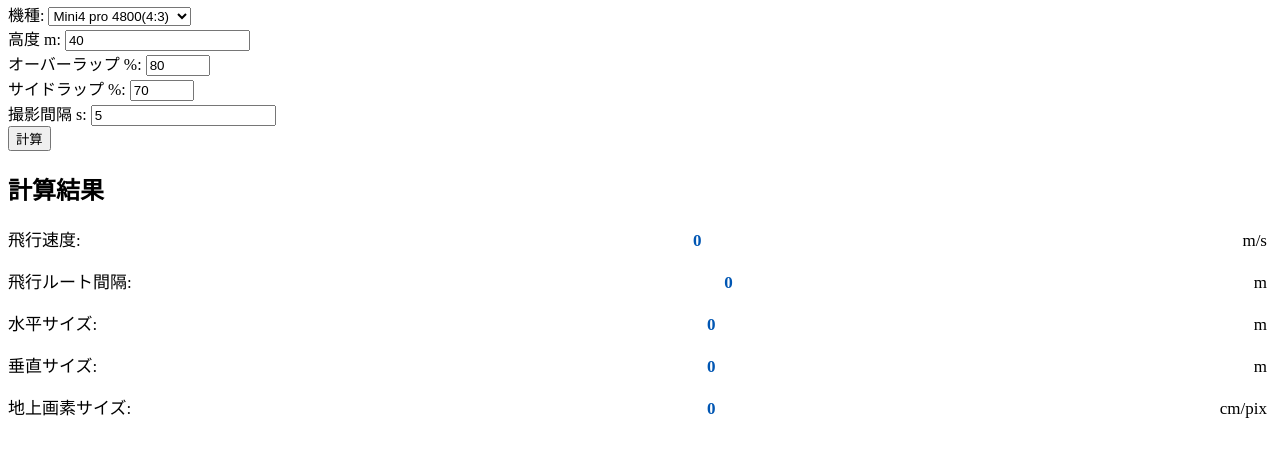
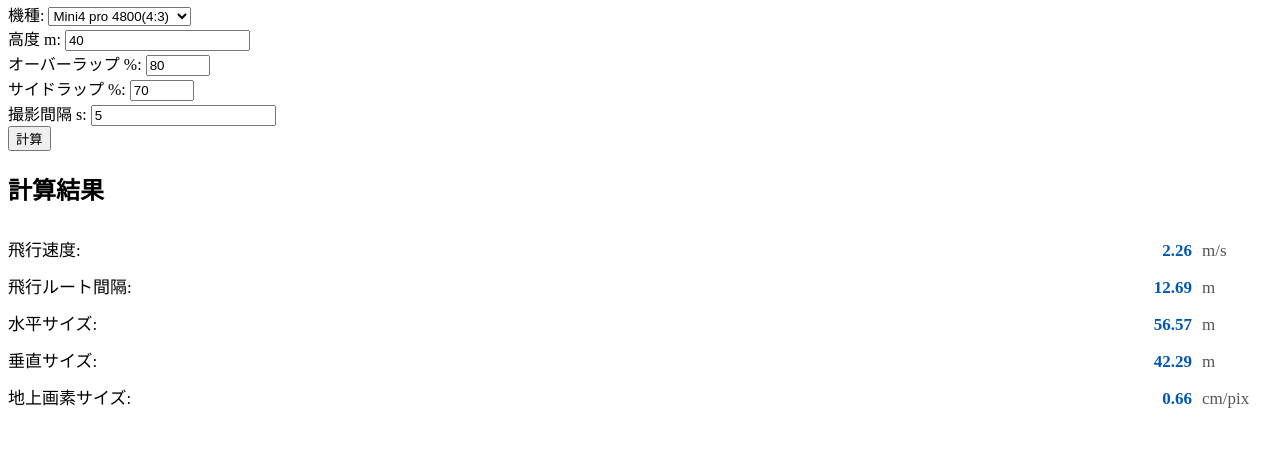
Before and after one commit to miku1016/uavcal-app, a plain HTML site: page index.html in a window 1280 px wide. Shown: the part 87-544 px from the top of the page. Drawn offline with Linux system fonts and the light colour scheme.

Commit message:
Add files via upload

```diff
--- a/index.html
+++ b/index.html
@@ -13,8 +13,7 @@
         <div class="input-section">
             <label for="model">機種:</label>
             <select id="model">
-                <!-- JavaScriptでオプションがここに追加されます -->
-            </select>
+                </select>
         </div>
 
         <div class="input-section">
@@ -41,11 +40,31 @@
 
         <h2>計算結果</h2>
         <div class="results-section">
-            <p>飛行速度: <span id="flightSpeed">0</span> m/s</p>
-            <p>飛行ルート間隔: <span id="flightRouteSpacing">0</span> m</p>
-            <p>水平サイズ: <span id="horizontalSize">0</span> m</p>
-            <p>垂直サイズ: <span id="verticalSize">0</span> m</p>
-            <p>地上画素サイズ: <span id="gsd">0</span> cm/pix</p>
+            <div class="result-row">
+                <span class="result-label">飛行速度:</span>
+                <span id="flightSpeed" class="result-value">0.00</span>
+                <span class="result-unit">m/s</span>
+            </div>
+            <div class="result-row">
+                <span class="result-label">飛行ルート間隔:</span>
+                <span id="flightRouteSpacing" class="result-value">0.00</span>
+                <span class="result-unit">m</span>
+            </div>
+            <div class="result-row">
+                <span class="result-label">水平サイズ:</span>
+                <span id="horizontalSize" class="result-value">0.00</span>
+                <span class="result-unit">m</span>
+            </div>
+            <div class="result-row">
+                <span class="result-label">垂直サイズ:</span>
+                <span id="verticalSize" class="result-value">0.00</span>
+                <span class="result-unit">m</span>
+            </div>
+            <div class="result-row">
+                <span class="result-label">地上画素サイズ:</span>
+                <span id="gsd" class="result-value">0.00</span>
+                <span class="result-unit">cm/pix</span>
+            </div>
         </div>
     </div>
 
--- a/script.js
+++ b/script.js
@@ -22,19 +22,19 @@ document.addEventListener('DOMContentLoaded', () => {
             verticalSensorSize: 7.4,  // mm
             focalLength: 7           // mm (焦点距離と仮定)
         },
-        "DJI Mavic 3 (4:3)": { // 例として別の機種を追加
+        "DJI Mavic 3 (4:3)": {
             horizontalPixels: 5280,
             verticalPixels: 3956,
-            horizontalSensorSize: 13.2, // mm (Mavic 3の4/3インチセンサーの約)
-            verticalSensorSize: 9.9,  // mm
-            focalLength: 24          // mm (Mavic 3の広角レンズ換算焦点距離)
+            horizontalSensorSize: 13.2,
+            verticalSensorSize: 9.9,
+            focalLength: 24
         },
-        "Phantom 4 Pro (3:2)": { // 例としてさらに別の機種を追加
+        "Phantom 4 Pro (3:2)": {
             horizontalPixels: 5472,
             verticalPixels: 3648,
-            horizontalSensorSize: 13.2, // mm (1インチセンサーの約)
-            verticalSensorSize: 8.8,  // mm
-            focalLength: 8.8          // mm (Phantom 4 Proの焦点距離)
+            horizontalSensorSize: 13.2,
+            verticalSensorSize: 8.8,
+            focalLength: 8.8
         }
     };
 
@@ -60,27 +60,23 @@ document.addEventListener('DOMContentLoaded', () => {
 
         if (!data || isNaN(altitude) || isNaN(overlap) || isNaN(sidelap) || isNaN(interval) || altitude <= 0) {
             alert("全ての項目を正しく入力してください。");
-            // 入力が不正な場合は結果をクリア
-            flightSpeedSpan.textContent = '0';
-            flightRouteSpacingSpan.textContent = '0';
-            horizontalSizeSpan.textContent = '0';
-            verticalSizeSpan.textContent = '0';
-            gsdSpan.textContent = '0';
+            // 入力が不正な場合は結果をクリア（小数点の位置を揃えるため 0.00 に設定）
+            flightSpeedSpan.textContent = '0.00';
+            flightRouteSpacingSpan.textContent = '0.00';
+            horizontalSizeSpan.textContent = '0.00';
+            verticalSizeSpan.textContent = '0.00';
+            gsdSpan.textContent = '0.00';
             return;
         }
 
         const { horizontalPixels, verticalPixels, horizontalSensorSize, verticalSensorSize, focalLength } = data;
 
         // 地上画素サイズ (GSD) 計算 (cm/pix)
-        const gsdHorizontal_m_per_pix = (horizontalSensorSize / 1000) * altitude / (focalLength / 1000) / horizontalPixels; // m/pix
-        // const gsdVertical_m_per_pix = (verticalSensorSize / 1000) * altitude / (focalLength / 1000) / verticalPixels;     // m/pix
-
-        const gsd_cm_per_pix = gsdHorizontal_m_per_pix * 100; // cm/pix
+        const gsdHorizontal_m_per_pix = (horizontalSensorSize / 1000) * altitude / (focalLength / 1000) / horizontalPixels;
+        const gsd_cm_per_pix = gsdHorizontal_m_per_pix * 100;
 
         // 地上での水平・垂直撮影範囲 (FOV) 計算 (m)
         const horizontalFov_m = gsdHorizontal_m_per_pix * horizontalPixels;
-        // 垂直FOVは垂直GSDを使うべきですが、今回は水平GSDを基準にしているため、一旦水平GSDから垂直FOVを計算します。
-        // 正確には垂直GSDを計算し、それを使うべきです。
         const verticalFov_m = (verticalSensorSize / 1000) * altitude / (focalLength / 1000);
 
         // 飛行速度 (m/s)
@@ -106,7 +102,8 @@ document.addEventListener('DOMContentLoaded', () => {
     // 機種選択、入力値変更時にリアルタイムで更新
     modelSelect.addEventListener('change', calculateUAVParameters);
     altitudeInput.addEventListener('input', calculateUAVParameters);
-    overlapInput.addEventListener('input', calculateUavParameters);
+    // 【修正】calculateUavParameters -> calculateUAVParameters のタイポを修正
+    overlapInput.addEventListener('input', calculateUAVParameters);
     sidelapInput.addEventListener('input', calculateUAVParameters);
     intervalInput.addEventListener('input', calculateUAVParameters);
 
--- a/style.css
+++ b/style.css
@@ -1,20 +1,35 @@
-/* 既存のCSSに以下を追加または変更 */
-
-.results-section p {
-    font-size: 17px;
-    margin-bottom: 10px;
-    display: flex; /* Flexboxを使って左右に配置 */
-    justify-content: space-between; /* 要素を左右に分ける */
-    align-items: baseline; /* テキストのベースラインを揃える */
-    padding-right: 5px; /* 右端に少しパディングを追加して揃えやすくする */
+/* --- 計算結果セクションのレイアウト --- */
+.results-section {
+    display: flex;
+    flex-direction: column;
+    gap: 12px; /* 行間の余白 */
+    padding: 10px 0;
 }
 
-.results-section span {
+.result-row {
+    display: flex;
+    align-items: baseline;
+    font-size: 17px;
+}
+
+.result-label {
+    flex: 1; /* 左側に寄せて、余った幅をすべて埋める */
+    text-align: left;
+}
+
+.result-value {
     font-weight: bold;
     color: #0056b3;
-    text-align: right; /* テキストを右寄せにする */
-    min-width: 80px; /* 結果の表示エリアの最小幅を設定（調整可能） */
-    display: inline-block; /* min-widthを適用するために必要 */
+    width: 80px; /* 数値エリアの幅を固定 */
+    text-align: right; /* 右寄せにして小数点を揃える */
+    font-variant-numeric: tabular-nums; /* 数字の幅を等幅にする（ガタつき防止） */
+}
+
+.result-unit {
+    width: 70px; /* 単位エリアの幅を固定（文字数が違っても数値を押し出さない） */
+    text-align: left;
+    padding-left: 10px; /* 数値との間の余白 */
+    color: #555;
 }
 
 /* スマートフォン向けの調整（既存のものに上書きまたは追加） */
@@ -33,7 +48,13 @@
         font-size: 16px;
         padding: 10px;
     }
-    .results-section span {
-        min-width: 70px; /* モバイル向けに調整することも可能 */
+    .result-row {
+        font-size: 15px; /* モバイルでは少し文字を小さく */
+    }
+    .result-value {
+        width: 70px;
+    }
+    .result-unit {
+        width: 60px;
     }
 }
```
